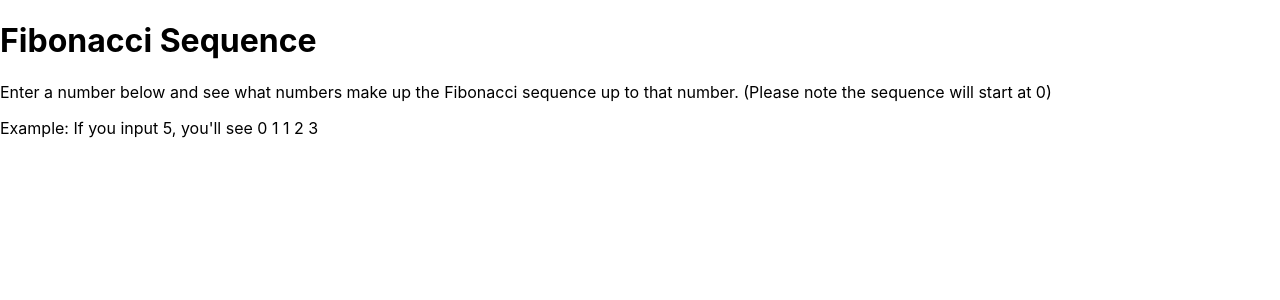
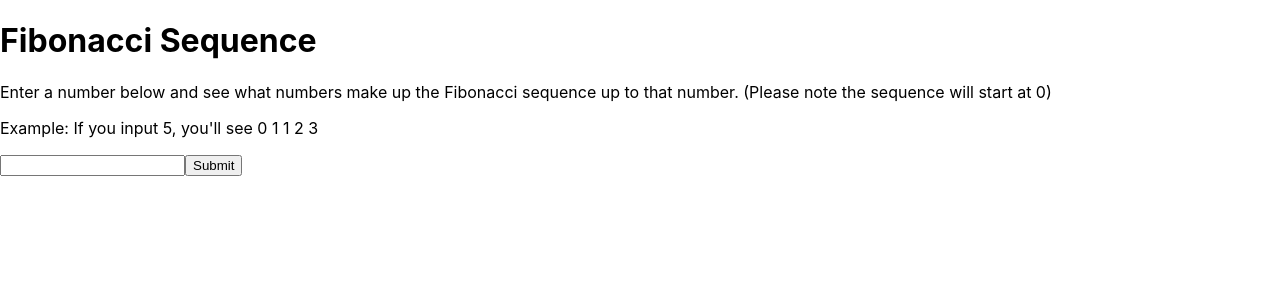
Before and after one commit to cadams8238/Fibonacci_App, a React (Create React App) app: page / in a window 1280 px wide. Shown: the top 300 px of the page. Built offline with nearby package versions, Linux system fonts and the light colour scheme.

Commit message:
added basic InputNumberForm component and it's being rendered by App component

```diff
--- a/src/components/App.js
+++ b/src/components/App.js
@@ -1,4 +1,5 @@
 import React, { Component } from "react";
+import InputNumberForm from "./InputNumberForm";
 
 class App extends Component {
 	render() {
@@ -10,6 +11,7 @@ class App extends Component {
 					sequence up to that number. (Please note the sequence will start at 0)
 				</p>
 				<p>Example: If you input 5, you'll see 0 1 1 2 3</p>
+				<InputNumberForm />
 			</div>
 		);
 	}
--- /dev/null
+++ b/src/components/InputNumberForm.js
@@ -0,0 +1,12 @@
+import React from "react";
+
+const InputNumberForm = () => {
+	return (
+		<div>
+			<input type="text" />
+			<button>Submit</button>
+		</div>
+	);
+};
+
+export default InputNumberForm;
```
